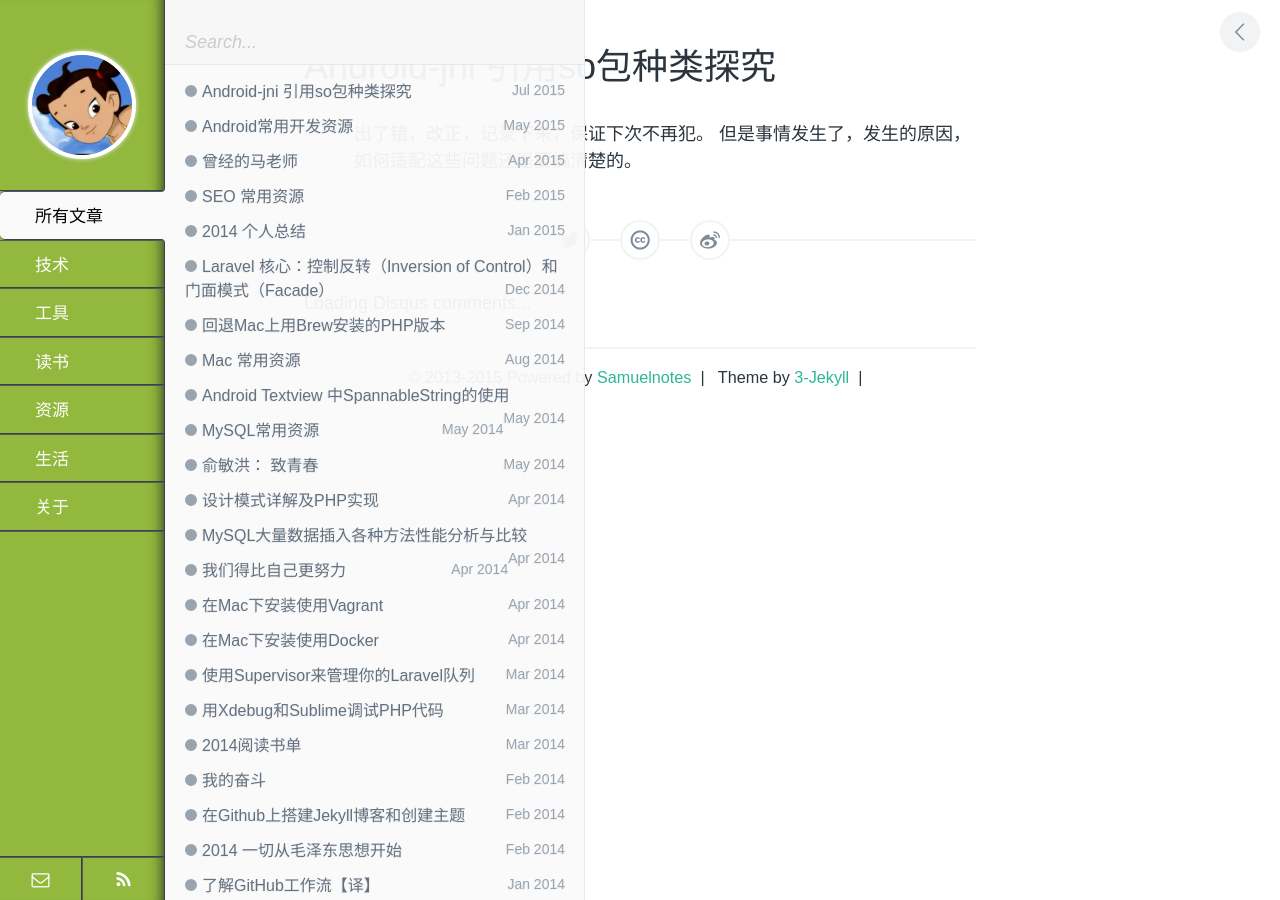
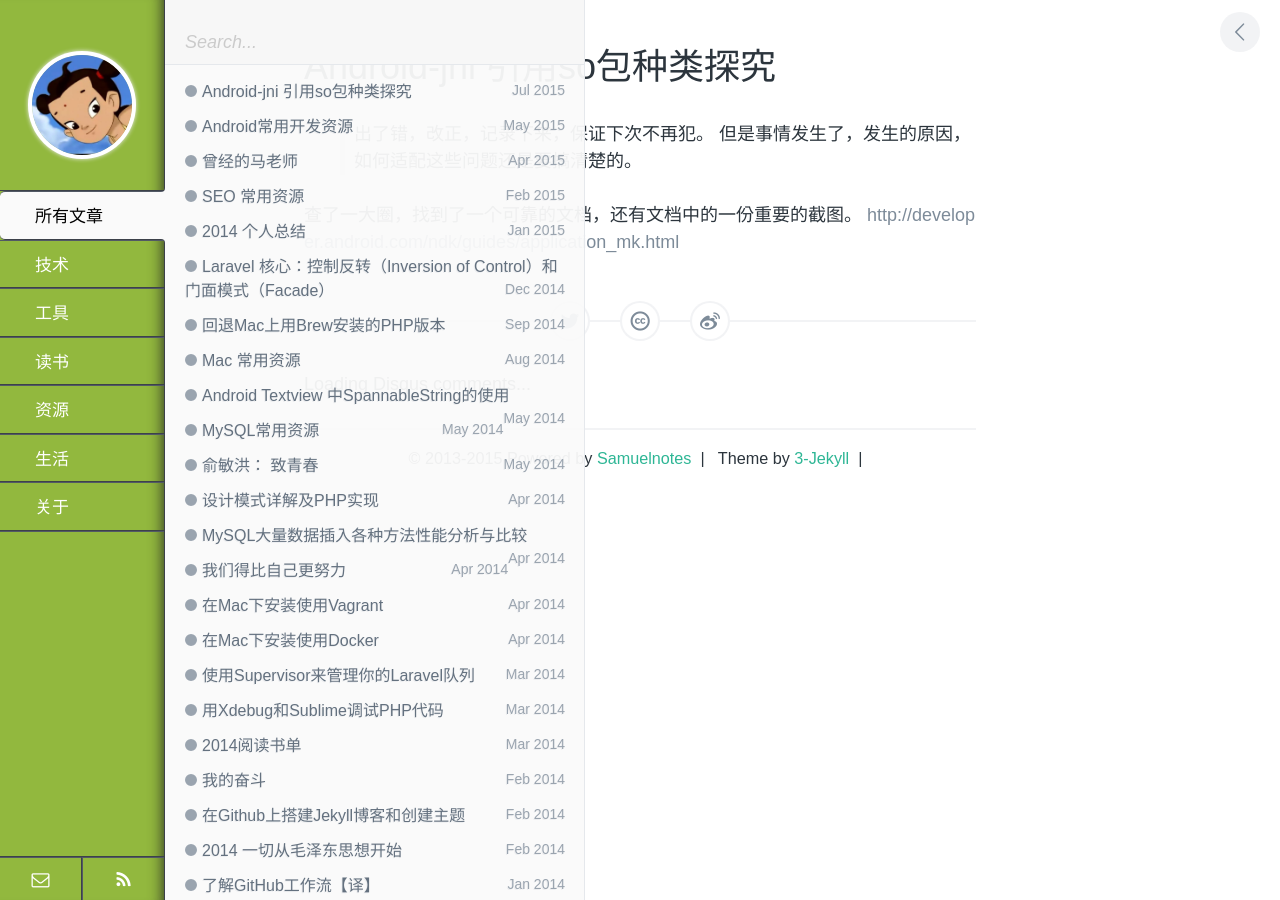
Before and after one commit to samuelhehe/samuelhehe.github.io, a Jekyll site: the page built from _posts/tech/2015-07-31-android-jni-application-cpu-coverage-research.md, in a window 1280 px wide. Built offline with Jekyll 4.4.1, drawn with Linux system fonts in a browser that asks for light colours; comment, search, counter and statistics services are not loaded.

Commit message:
Update 2015-07-31-android-jni-application-cpu-coverage-research.md

```diff
--- a/_posts/tech/2015-07-31-android-jni-application-cpu-coverage-research.md
+++ b/_posts/tech/2015-07-31-android-jni-application-cpu-coverage-research.md
@@ -8,3 +8,6 @@
 ---
 
 > 出了错，改正，记录下来，保证下次不再犯。 但是事情发生了，发生的原因，如何适配这些问题还是要搞清楚的。
+
+查了一大圈，找到了一个可靠的文档，还有文档中的一份重要的截图。
+<a href="http://developer.android.com/ndk/guides/application_mk.html">http://developer.android.com/ndk/guides/application_mk.html</a>
```
